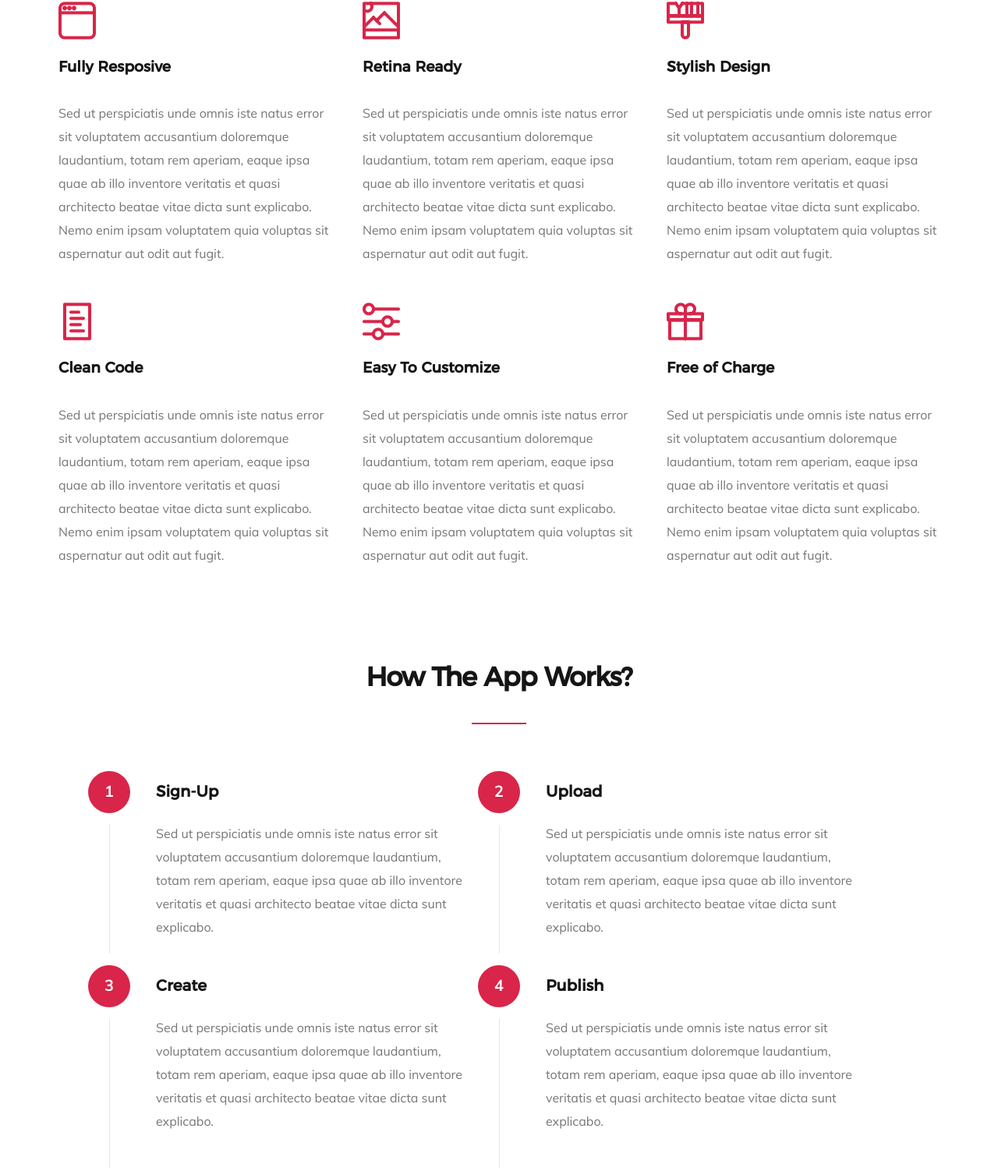
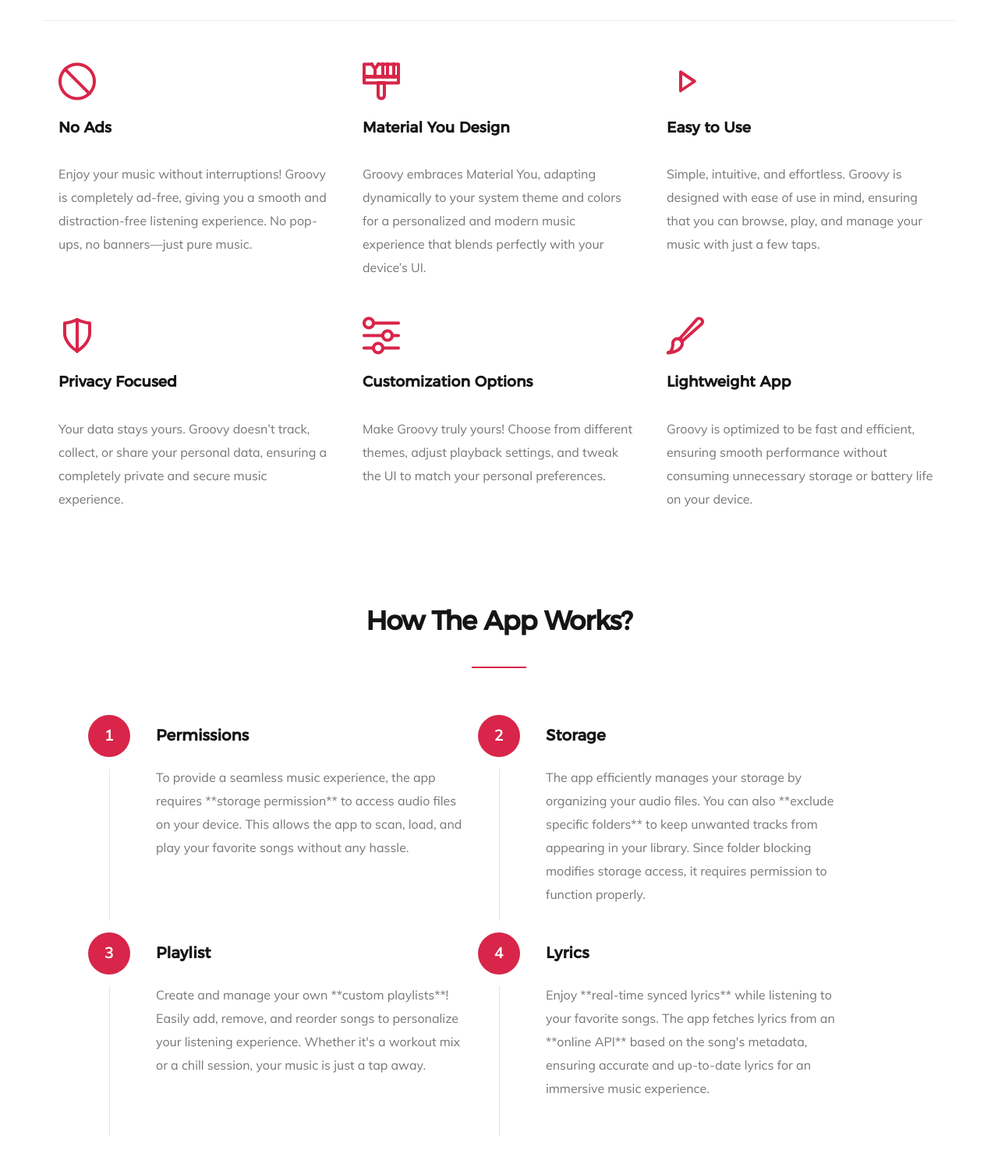
Before and after one commit to bitmavrick-groovy/bitmavrick-groovy.github.io, a plain HTML site: page index.html in a window 1280 px wide. Shown: the part 1246-2748 px from the top of the page at 78% size. Drawn offline with Linux system fonts and the light colour scheme; files whose address does not match are found by name.

Commit message:
Revamp landing page content and links for Groovy music player

```diff
--- a/index.html
+++ b/index.html
@@ -1,9 +1,5 @@
 <!DOCTYPE html>
-<!--[if lt IE 9 ]><html class="no-js oldie" lang="en"> <![endif]-->
-<!--[if IE 9 ]><html class="no-js oldie ie9" lang="en"> <![endif]-->
-<!--[if (gte IE 9)|!(IE)]><!-->
 <html class="no-js" lang="en">
-<!--<![endif]-->
 
 <head>
 
@@ -71,22 +67,19 @@
             <div class="row contents">
                 <div class="home-content-left">
 
-                    <h3 data-aos="fade-up">Welcome to Dazzle</h3>
+                    <h3 data-aos="fade-up">Welcome to Groovy</h3>
 
                     <h1 data-aos="fade-up">
-                        Creative Landing <br>
-                        Page to Showcase <br>
-                        Your Amazing App.
+                        Experience Music Like Never Before.<br>
+                        A Sleek & Powerful
+                        Music Player for you.
                     </h1>
 
+
                     <div class="buttons" data-aos="fade-up">
-                        <a href="#download" class="smoothscroll button stroke">
+                        <a href="https://play.google.com/store/apps/details?id=com.bitmavrick.groovy" class="button stroke">
                             <span class="icon-circle-down" aria-hidden="true"></span>
-                            Download App
-                        </a>
-                        <a href="http://player.vimeo.com/video/14592941?title=0&amp;byline=0&amp;portrait=0&amp;color=39b54a" data-lity class="button stroke">
-                            <span class="icon-play" aria-hidden="true"></span>
-                            Watch Video
+                            Download Now
                         </a>
                     </div>
 
@@ -103,16 +96,16 @@
 
         <ul class="home-social-list">
             <li>
-                <a href="#"><i class="fa fa-facebook-square"></i></a>
+                <a href="https://github.com/BitMavrick"><i class="fa fa-github"></i></a>
             </li>
             <li>
-                <a href="#"><i class="fa fa-twitter"></i></a>
+                <a href="https://x.com/TheAlter72"><i class="fa fa-twitter"></i></a>
             </li>
             <li>
-                <a href="#"><i class="fa fa-instagram"></i></a>
+                <a href="https://www.instagram.com/_bitmavrick"><i class="fa fa-instagram"></i></a>
             </li>
             <li>
-                <a href="#"><i class="fa fa-youtube-play"></i></a>
+                <a href="https://www.youtube.com/@BitMavrick"><i class="fa fa-youtube-play"></i></a>
             </li>
         </ul>
         <!-- end home-social-list -->
@@ -138,7 +131,9 @@
             </div>
             <div class="col-eight">
                 <p class="lead" data-aos="fade-up">
-                    Excepteur enim magna veniam labore veniam sint. Ex aliqua esse proident ullamco voluptate. Nisi nisi nisi aliqua eiusmod dolor dolor proident deserunt occaecat elit Lorem reprehenderit. Id culpa veniam ex aliqua magna elit pariatur do nulla. Excepteur enim magna veniam labore veniam sint.
+                    Groovy is a sleek, lightweight, and feature-packed offline music player app designed for true music lovers.
+            With a sleek material interface and powerful playback controls, Groovy lets you enjoy your favorite tunes
+            the way they were meant to be heard. Whether you're creating playlists, customizing the sound, or enjoying gapless playback, Groovy delivers an immersive music experience.
                 </p>
             </div>
 
@@ -150,14 +145,13 @@
 
                 <div class="bgrid feature" data-aos="fade-up">
 
-                    <span class="icon"><i class="icon-window"></i></span>
+                    <span class="icon"><i class="icon-block"></i></span>
 
                     <div class="service-content">
 
-                        <h3>Fully Resposive</h3>
+                        <h3>No Ads</h3>
 
-                        <p>Sed ut perspiciatis unde omnis iste natus error sit voluptatem accusantium doloremque laudantium, totam rem aperiam, eaque ipsa quae ab illo inventore veritatis et quasi architecto beatae vitae dicta sunt explicabo. Nemo enim ipsam voluptatem quia voluptas sit aspernatur aut odit aut fugit.
-                        </p>
+                        <p>Enjoy your music without interruptions! Groovy is completely ad-free, giving you a smooth and distraction-free listening experience. No pop-ups, no banners—just pure music.</p>
 
                     </div>
 
@@ -165,14 +159,12 @@
 
                     <div class="bgrid feature" data-aos="fade-up">
 
-                        <span class="icon"><i class="icon-image"></i></span>
+                        <span class="icon"><i class="icon-paint-brush"></i></span>
 
                     <div class="service-content">
-                        <h3>Retina Ready</h3>
+                        <h3>Material You Design</h3>
 
-                        <p>Sed ut perspiciatis unde omnis iste natus error sit voluptatem accusantium doloremque laudantium, totam rem aperiam, eaque ipsa quae ab illo inventore veritatis et quasi architecto beatae vitae dicta sunt explicabo. Nemo enim ipsam voluptatem quia voluptas sit aspernatur aut odit aut fugit.
-                        </p>
-
+                        <p>Groovy embraces Material You, adapting dynamically to your system theme and colors for a personalized and modern music experience that blends perfectly with your device’s UI.</p>
 
                     </div>
 
@@ -180,13 +172,12 @@
 
                 <div class="bgrid feature" data-aos="fade-up">
 
-                    <span class="icon"><i class="icon-paint-brush"></i></span>
+                    <span class="icon"><i class="icon-play"></i></span>
 
                     <div class="service-content">
-                        <h3>Stylish Design</h3>
+                        <h3>Easy to Use</h3>
 
-                        <p>Sed ut perspiciatis unde omnis iste natus error sit voluptatem accusantium doloremque laudantium, totam rem aperiam, eaque ipsa quae ab illo inventore veritatis et quasi architecto beatae vitae dicta sunt explicabo. Nemo enim ipsam voluptatem quia voluptas sit aspernatur aut odit aut fugit.
-                        </p>
+                        <p>Simple, intuitive, and effortless. Groovy is designed with ease of use in mind, ensuring that you can browse, play, and manage your music with just a few taps.</p>
 
                     </div>
 
@@ -194,13 +185,12 @@
 
                     <div class="bgrid feature" data-aos="fade-up">
 
-                        <span class="icon"><i class="icon-file"></i></span>
+                        <span class="icon"><i class="icon-shield"></i></span>
 
                     <div class="service-content">
-                        <h3>Clean Code</h3>
+                        <h3>Privacy Focused</h3>
 
-                        <p>Sed ut perspiciatis unde omnis iste natus error sit voluptatem accusantium doloremque laudantium, totam rem aperiam, eaque ipsa quae ab illo inventore veritatis et quasi architecto beatae vitae dicta sunt explicabo. Nemo enim ipsam voluptatem quia voluptas sit aspernatur aut odit aut fugit.
-                        </p>
+                        <p>Your data stays yours. Groovy doesn’t track, collect, or share your personal data, ensuring a completely private and secure music experience.</p>
 
                     </div>
 
@@ -211,23 +201,21 @@
                     <span class="icon"><i class="icon-sliders"></i></span>
 
                     <div class="service-content">
-                        <h3>Easy To Customize</h3>
+                        <h3>Customization Options</h3>
 
-                        <p>Sed ut perspiciatis unde omnis iste natus error sit voluptatem accusantium doloremque laudantium, totam rem aperiam, eaque ipsa quae ab illo inventore veritatis et quasi architecto beatae vitae dicta sunt explicabo. Nemo enim ipsam voluptatem quia voluptas sit aspernatur aut odit aut fugit.
-                        </p>
+                        <p>Make Groovy truly yours! Choose from different themes, adjust playback settings, and tweak the UI to match your personal preferences.</p>
                     </div>
 
                 </div> <!-- /bgrid -->
 
                 <div class="bgrid feature" data-aos="fade-up">
 
-                    <span class="icon"><i class="icon-gift"></i></span>
+                    <span class="icon"><i class="icon-brush"></i></span>
 
                     <div class="service-content">
-                        <h3>Free of Charge</h3>
+                        <h3>Lightweight App</h3>
 
-                        <p>Sed ut perspiciatis unde omnis iste natus error sit voluptatem accusantium doloremque laudantium, totam rem aperiam, eaque ipsa quae ab illo inventore veritatis et quasi architecto beatae vitae dicta sunt explicabo. Nemo enim ipsam voluptatem quia voluptas sit aspernatur aut odit aut fugit.
-                        </p>
+                        <p>Groovy is optimized to be fast and efficient, ensuring smooth performance without consuming unnecessary storage or battery life on your device.</p>
 
                     </div>
 
@@ -245,27 +233,23 @@
                 <div class="about-how-steps block-1-2 block-tab-full group">
 
                     <div class="bgrid step" data-item="1">
-                        <h3>Sign-Up</h3>
-                        <p>Sed ut perspiciatis unde omnis iste natus error sit voluptatem accusantium doloremque laudantium, totam rem aperiam, eaque ipsa quae ab illo inventore veritatis et quasi architecto beatae vitae dicta sunt explicabo.
-                        </p>
+                        <h3>Permissions</h3>
+                        <p>To provide a seamless music experience, the app requires **storage permission** to access audio files on your device. This allows the app to scan, load, and play your favorite songs without any hassle.</p>
                     </div>
 
                     <div class="bgrid step" data-item="2">
-                        <h3>Upload</h3>
-                        <p>Sed ut perspiciatis unde omnis iste natus error sit voluptatem accusantium doloremque laudantium, totam rem aperiam, eaque ipsa quae ab illo inventore veritatis et quasi architecto beatae vitae dicta sunt explicabo.
-                        </p>
+                        <h3>Storage</h3>
+                        <p>The app efficiently manages your storage by organizing your audio files. You can also **exclude specific folders** to keep unwanted tracks from appearing in your library. Since folder blocking modifies storage access, it requires permission to function properly.</p>
                     </div>
 
                     <div class="bgrid step" data-item="3">
-                        <h3>Create</h3>
-                        <p>Sed ut perspiciatis unde omnis iste natus error sit voluptatem accusantium doloremque laudantium, totam rem aperiam, eaque ipsa quae ab illo inventore veritatis et quasi architecto beatae vitae dicta sunt explicabo.
-                        </p>
+                        <h3>Playlist</h3>
+                        <p>Create and manage your own **custom playlists**! Easily add, remove, and reorder songs to personalize your listening experience. Whether it's a workout mix or a chill session, your music is just a tap away.</p>
                     </div>
 
                     <div class="bgrid step" data-item="4">
-                        <h3>Publish</h3>
-                        <p>Sed ut perspiciatis unde omnis iste natus error sit voluptatem accusantium doloremque laudantium, totam rem aperiam, eaque ipsa quae ab illo inventore veritatis et quasi architecto beatae vitae dicta sunt explicabo.
-                        </p>
+                        <h3>Lyrics</h3>
+                        <p>Enjoy **real-time synced lyrics** while listening to your favorite songs. The app fetches lyrics from an **online API** based on the song's metadata, ensuring accurate and up-to-date lyrics for an immersive music experience.</p>
                     </div>
 
                 </div>
```
